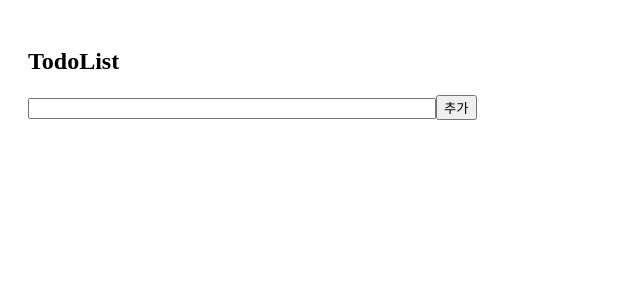
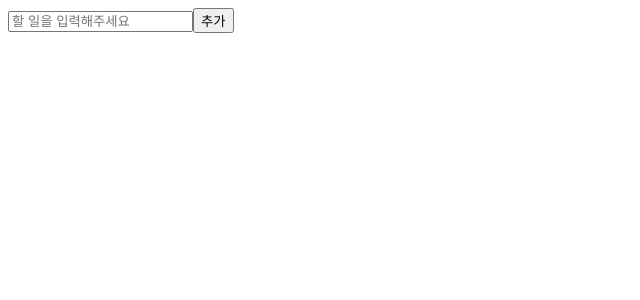
Before and after one commit to ALSRUD29/wanted-pre-onboarding-frontend, a React (Create React App) app: page /todo in a window 1280 px wide. Shown: the top 300 px of the page, without its empty margins (0-640 px from the left). Built offline with nearby package versions, Linux system fonts and the light colour scheme; sample sign-in values are in the browser's storage.

Commit message:
todo 처음부터 다시: todo 틀

```diff
--- a/src/Pages/Todo.js
+++ b/src/Pages/Todo.js
@@ -1,87 +1,46 @@
 import { useRef, useState } from 'react';
-import styled from 'styled-components';
 
 const Todo = () => {
-  const ref = useRef();
   const [todo, setTodo] = useState('');
-  const [todos, setTodos] = useState([]);
-
-  const handleChange = (e) => {
+  const [todoList, setTodoList] = useState([]);
+  const inputRef = useRef(null);
+  // input 값 가져오기
+  const handleChangeTodo = (e) => {
     setTodo(e.target.value);
   };
-  const handleCreate = () => {
-    if (todo === '') {
-      return;
-    }
-    setTodos((current) => [todo, ...current]);
+
+  const onPressSubmitButton = (e) => {
+    e.preventDefault();
+
+    // todoItemList에 값 추가
+    const nextTodoList = todoList.concat({
+      id: todoList.length,
+      todo,
+      checked: false,
+      deleted: false,
+    });
+    setTodoList(nextTodoList);
+
+    // input 값 초기화 및 포커싱
     setTodo('');
+    inputRef.current.focus();
   };
-  const handleUpdate = () => {};
-  const handleRemove = (event) => {
-    setTodos(todos.filter((ele) => ele !== todos[event.target.value]));
-  };
-  const handleEnter = (e) => {
-    if (e.key === 'Enter') {
-      handleCreate();
-    }
-  };
-
   return (
-    <Container>
-      <h2>TodoList</h2>
-      <div>
+    <div>
+      {/* ToDo Item을 추가할 수 있는 input 박스 */}
+      <form onSubmit={onPressSubmitButton}>
+        {/* 아이템 내용 입력 input */}
         <input
           value={todo}
-          onChange={handleChange}
-          onKeyUp={handleEnter}
-        ></input>
-        <button onClick={handleCreate}>추가</button>
-      </div>
-      <div>
-        {todos.map((ele, index) => (
-          <ListContainer key={index}>
-            <div>
-              <input type="checkbox"></input>
-              <span key={index} ref={ref}>
-                {ele}
-              </span>
-            </div>
-            <div>
-              <button onClick={handleUpdate}>수정</button>
-              <button onClick={handleRemove} value={index}>
-                삭제
-              </button>
-            </div>
-          </ListContainer>
-        ))}
-      </div>
-    </Container>
+          ref={inputRef}
+          placeholder="할 일을 입력해주세요"
+          onChange={handleChangeTodo}
+        />
+        {/* 입력 후 아이템 추가 버튼 */}
+        <button type="submit">추가</button>
+      </form>
+    </div>
   );
 };
 
 export default Todo;
-
-const Container = styled.div`
-  padding: 20px;
-  > div {
-    > input {
-      width: 400px;
-      margin-bottom: 20px;
-    }
-  }
-`;
-
-const ListContainer = styled.div`
-  width: 450px;
-  display: flex;
-  justify-content: space-between;
-  padding: 5px;
-  > div {
-    > input {
-      margin-right: 15px;
-    }
-    > span {
-      background-color: pink;
-    }
-  }
-`;
```
